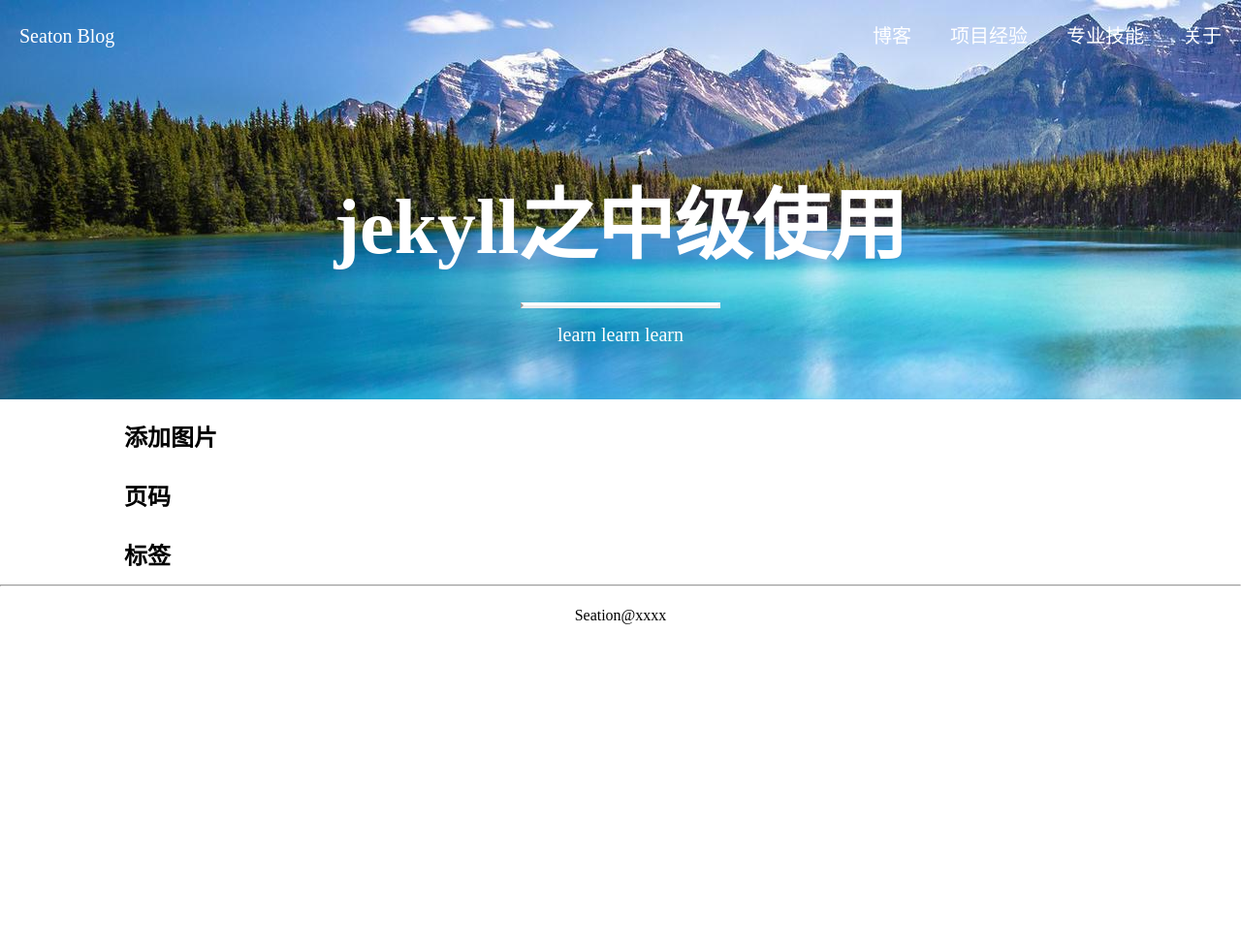
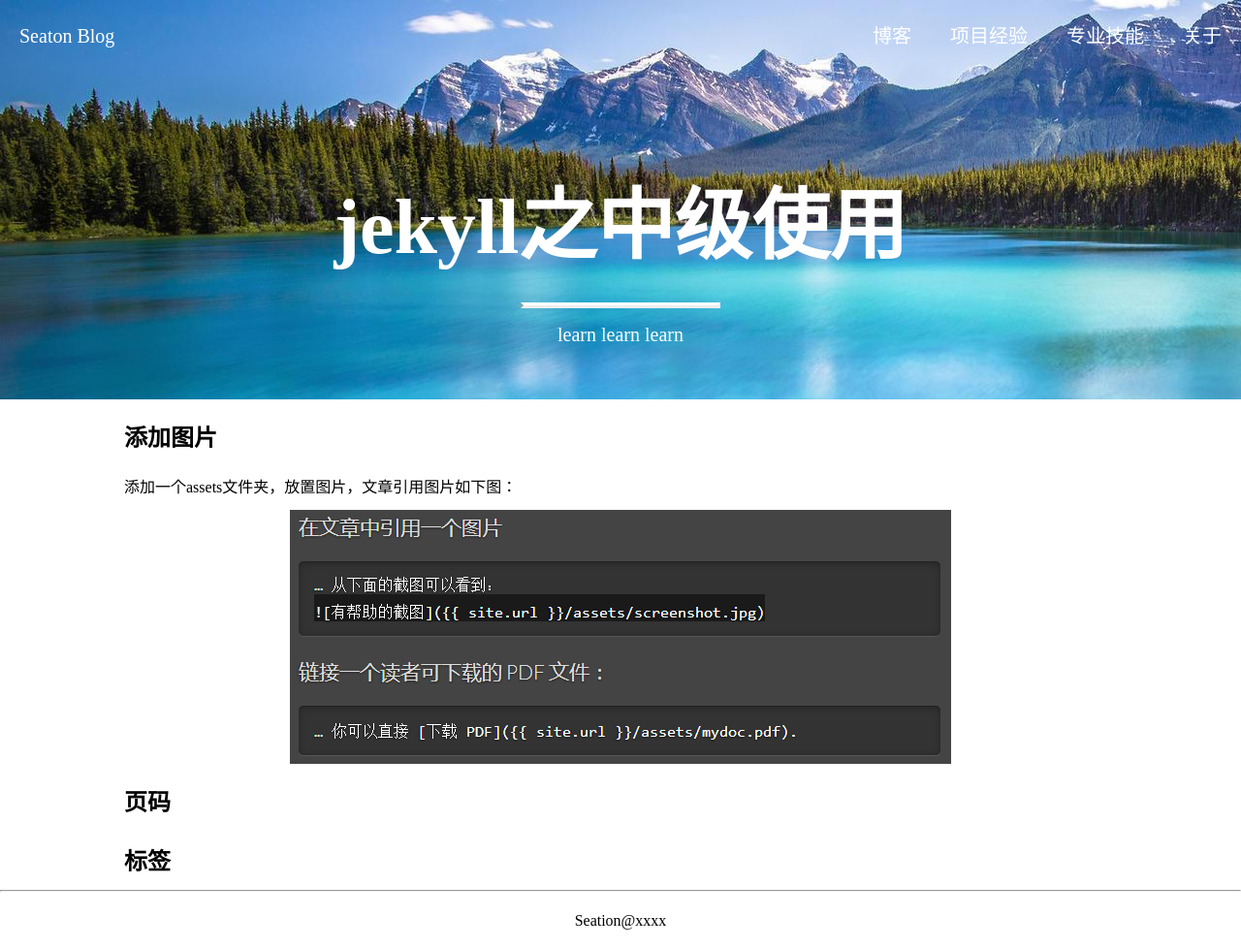
Before and after one commit to myCommonJS/yexiaodong.github.io, a Jekyll site: the page built from _posts/2016-04-03-useJekyll.md, in a window 1280 px wide. Shown: the whole page at 97% size. Built offline with Jekyll 4.4.1, drawn with Linux system fonts in a browser that asks for light colours; before the commit the page ends 900 px from its top, so only the background shows below that.

Commit message:
jekyll添加图片

```diff
--- a/_posts/2016-04-03-useJekyll.md
+++ b/_posts/2016-04-03-useJekyll.md
@@ -5,5 +5,9 @@ date:   2016-03-31
 categories: Test
 ---
 # 添加图片 #
+添加一个assets文件夹，放置图片，文章引用图片如下图：
+![有帮助的截图]({{ site.url }}/assets/useJekyll_01.png)
+
 # 页码
+
 # 标签
--- a/css/seaton.css
+++ b/css/seaton.css
@@ -1,4 +1,3 @@
-
 /*公共*/
 body,ul{
     margin:0;
@@ -170,3 +169,8 @@ a:hover{
 .sjz-label ul{
     padding:0;
 }
+/*博客内容-图片居中*/
+article p img{
+    display:block;
+    margin:10px auto;/*auto:左右自适应相同值，即居中/
+}
```
Also changed, not shown: _sass/img/updateJekyll001.PNG (deleted), _sass/updateJekyll001.PNG (added), assets/useJekyll_01.PNG (added).
